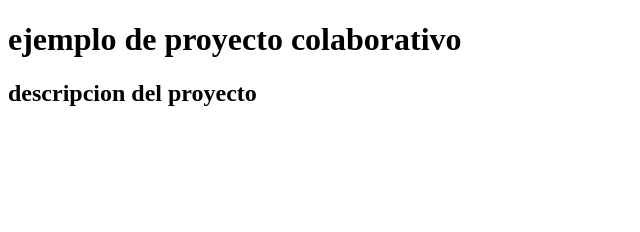
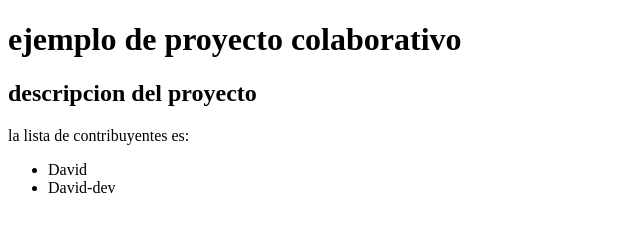
Before and after one commit to davidmartisangu/Clase10, a plain HTML site: page index.html in a window 1280 px wide. Shown: the whole page, without its empty margins (0-640 px from the left). Drawn offline with Linux system fonts and the light colour scheme.

Commit message:
Update index.html
añadiendo participantes

```diff
--- a/index.html
+++ b/index.html
@@ -9,6 +9,12 @@
     <header>
         <h1>ejemplo de proyecto colaborativo</h1>
         <h2>descripcion del proyecto</h2>
+        <p>la lista de contribuyentes es:</p>
+        <ul>
+            <li>David</li>
+            <li>David-dev</li>
+        </ul>
+
     </header>
 </body>
 </html>
```
